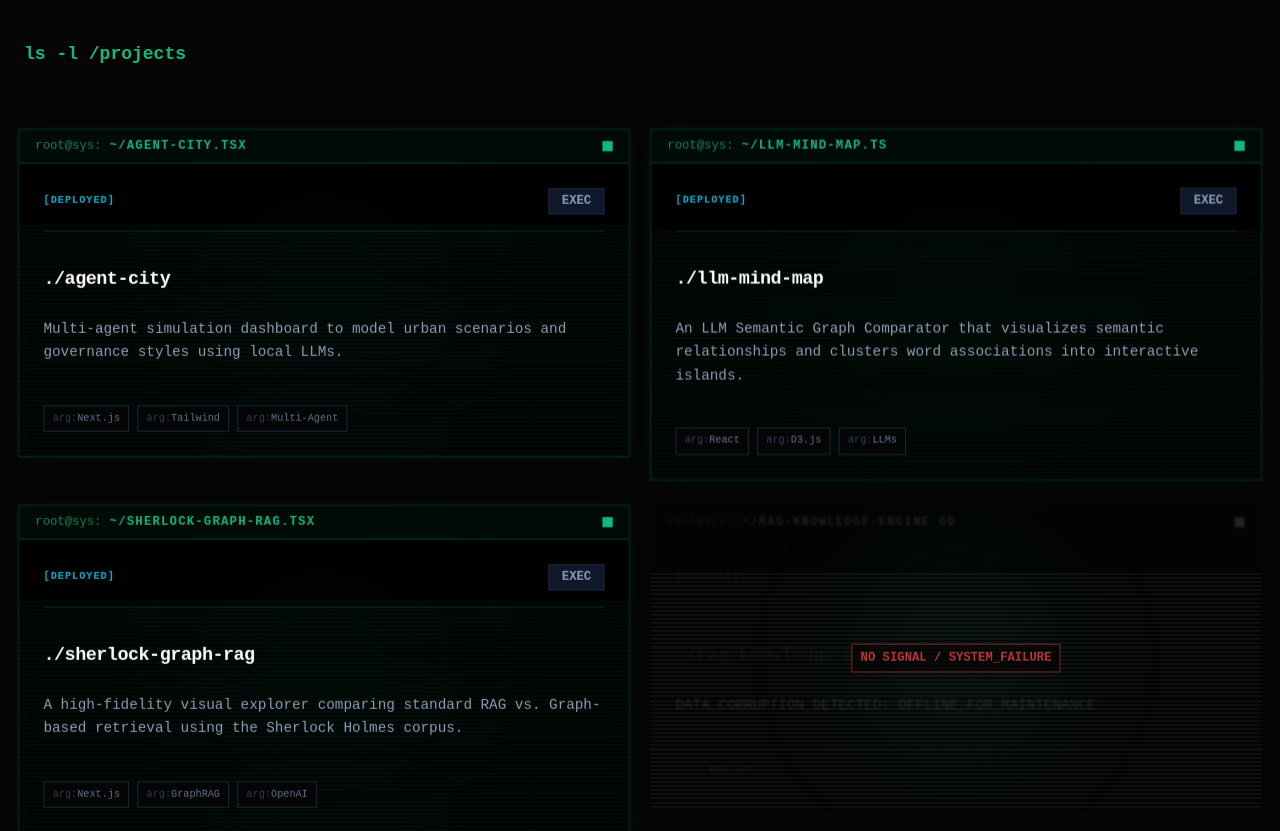
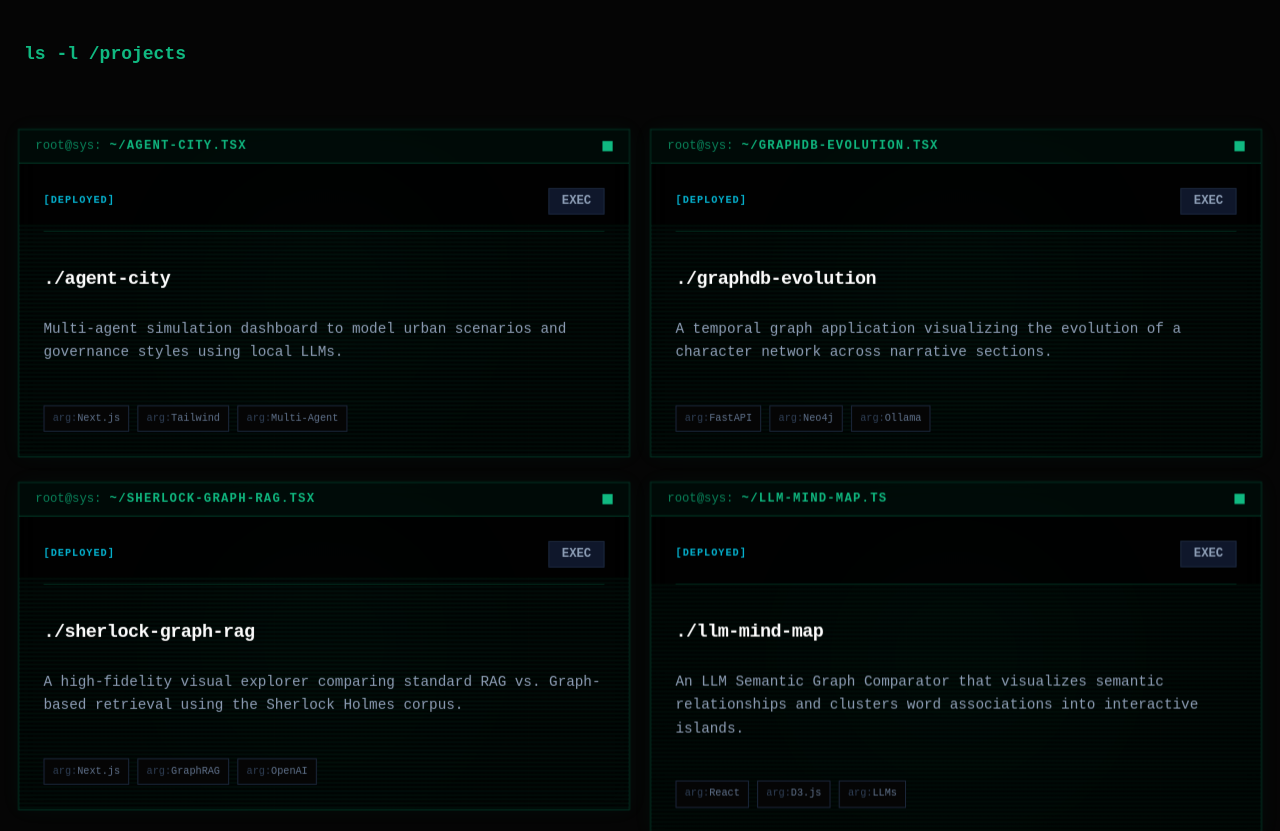
Before and after one commit to kartikdube/portfolio-main, a React (Vite) app: page / in a window 1280 px wide. Shown: the part 1360-2191 px from the top of the page. Built offline with nearby package versions, Linux system fonts and the light colour scheme.

Commit message:
Update portfolio projects order and add GraphDB Evolution

```diff
--- a/src/App.tsx
+++ b/src/App.tsx
@@ -295,10 +295,10 @@ const projects = [
     isBroken: false,
   },
   {
-    id: 2, title: "llm-mind-map", ext: ".ts", status: "DEPLOYED",
-    description: "An LLM Semantic Graph Comparator that visualizes semantic relationships and clusters word associations into interactive islands.",
-    tags: ["React", "D3.js", "LLMs"],
-    accent: "var(--color-syntax-gold)", link: "https://kartikdube.github.io/llm-mind-map/", repo: "https://github.com/kartikdube/llm-mind-map",
+    id: 2, title: "graphdb-evolution", ext: ".tsx", status: "DEPLOYED",
+    description: "A temporal graph application visualizing the evolution of a character network across narrative sections.",
+    tags: ["FastAPI", "Neo4j", "Ollama"],
+    accent: "var(--color-syntax-gold)", link: "https://kartikdube.github.io/graphdb-evolution/", repo: "https://github.com/kartikdube/graphdb-evolution",
     isBroken: false,
   },
   {
@@ -309,11 +309,11 @@ const projects = [
     isBroken: false,
   },
   {
-    id: 4, title: "rag-knowledge-engine", ext: ".go", status: "OFFLINE",
-    description: "DATA_CORRUPTION_DETECTED: OFFLINE_FOR_MAINTENANCE",
-    tags: ["ERR_503"],
-    accent: "var(--color-syntax-emerald)", link: "#", repo: "#",
-    isBroken: true,
+    id: 4, title: "llm-mind-map", ext: ".ts", status: "DEPLOYED",
+    description: "An LLM Semantic Graph Comparator that visualizes semantic relationships and clusters word associations into interactive islands.",
+    tags: ["React", "D3.js", "LLMs"],
+    accent: "var(--color-syntax-emerald)", link: "https://kartikdube.github.io/llm-mind-map/", repo: "https://github.com/kartikdube/llm-mind-map",
+    isBroken: false,
   },
 ];
 
```
